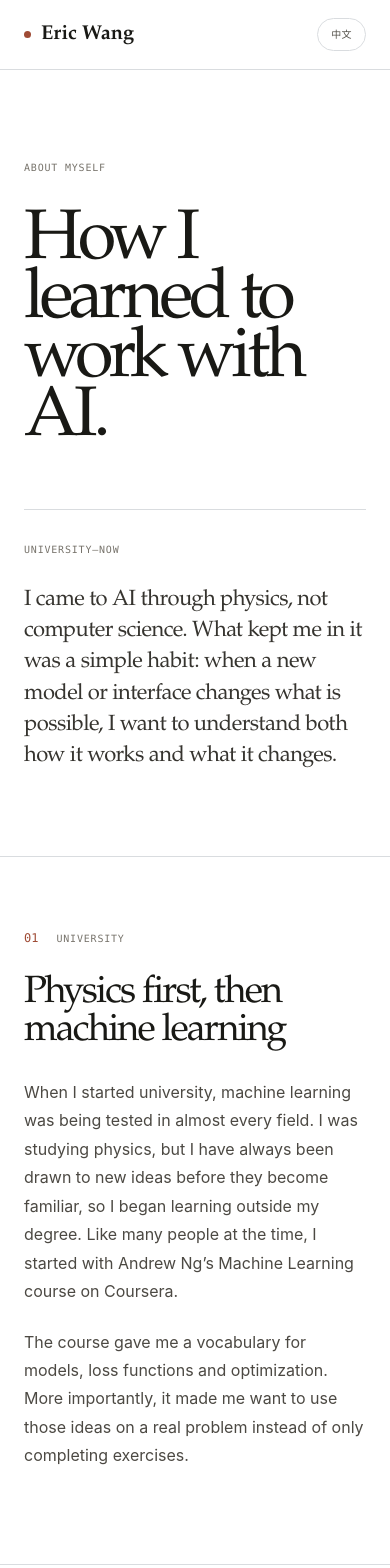
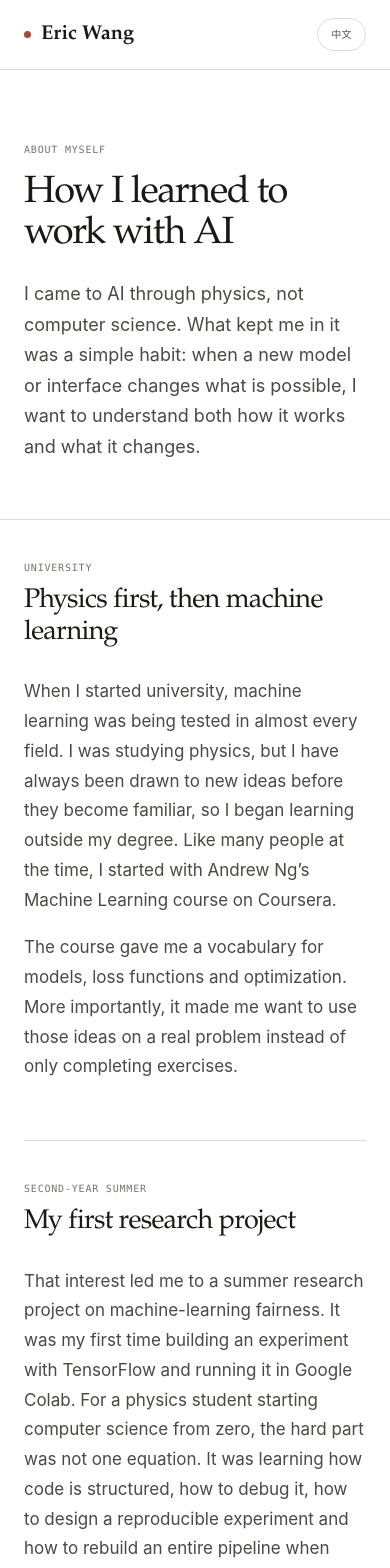
Before and after one commit to ericwang0321/ericwang0321.github.io, a Next.js app: page /about in a window 390 px wide. Shown: the top 1568 px of the page. Built offline with nearby package versions, Linux system fonts and the light colour scheme.

Commit message:
Simplify about page layout

```diff
--- a/app/about/about.module.css
+++ b/app/about/about.module.css
@@ -7,7 +7,7 @@
 
 .nav {
   align-items: center;
-  background: rgba(255, 255, 255, 0.92);
+  background: #fff;
   border-bottom: 1px solid #d9dcdf;
   display: flex;
   height: 70px;
@@ -16,8 +16,6 @@
   position: sticky;
   top: 0;
   z-index: 10;
-  -webkit-backdrop-filter: blur(16px);
-  backdrop-filter: blur(16px);
 }
 
 .brand {
@@ -64,13 +62,12 @@
 
 .hero {
   margin: 0 auto;
-  max-width: 1380px;
-  padding: clamp(90px, 12vw, 170px) clamp(24px, 5vw, 72px) clamp(84px, 11vw, 150px);
+  max-width: 900px;
+  padding: 72px 24px 56px;
 }
 
 .hero > p,
-.marker p,
-.heroSummary span {
+.marker p {
   color: #77736b;
   font-family: "SFMono-Regular", Consolas, monospace;
   font-size: 10px;
@@ -79,53 +76,39 @@
 }
 
 .hero > p {
-  margin: 0 0 38px;
+  margin: 0 0 16px;
 }
 
 .hero h1 {
   font-family: "Iowan Old Style", "Palatino Linotype", Palatino, Georgia, serif;
-  font-size: clamp(64px, 10vw, 148px);
-  font-weight: 400;
-  letter-spacing: -0.065em;
-  line-height: 0.84;
+  font-size: clamp(38px, 5vw, 56px);
+  font-weight: 500;
+  letter-spacing: -0.035em;
+  line-height: 1.08;
   margin: 0;
 }
 
 .heroSummary {
-  align-items: start;
-  border-top: 1px solid #d9dcdf;
-  display: grid;
-  gap: 36px;
-  grid-template-columns: minmax(100px, 0.4fr) minmax(0, 1.6fr);
-  margin: clamp(60px, 9vw, 120px) 0 0 auto;
-  max-width: 760px;
-  padding-top: 24px;
-}
-
-.heroSummary span {
-  padding-top: 8px;
+  margin-top: 24px;
+  max-width: 720px;
 }
 
 .heroSummary p {
-  color: #36342f;
-  font-family: "Iowan Old Style", Palatino, Georgia, serif;
-  font-size: clamp(22px, 2.4vw, 32px);
-  letter-spacing: -0.025em;
-  line-height: 1.42;
+  color: #4c4943;
+  font-size: 18px;
+  line-height: 1.7;
   margin: 0;
 }
 
 .story {
   border-top: 1px solid #d9dcdf;
   margin: 0 auto;
-  max-width: 1380px;
+  max-width: 900px;
+  padding: 0 24px;
 }
 
 .chapter {
-  display: grid;
-  gap: clamp(48px, 8vw, 130px);
-  grid-template-columns: minmax(170px, 0.48fr) minmax(0, 1.52fr);
-  padding: clamp(64px, 9vw, 120px) clamp(24px, 5vw, 72px);
+  padding: 48px 0;
 }
 
 .chapter + .chapter {
@@ -133,15 +116,7 @@
 }
 
 .marker {
-  align-items: baseline;
-  display: flex;
-  gap: 18px;
-}
-
-.marker span {
-  color: var(--about-accent);
-  font-family: "SFMono-Regular", Consolas, monospace;
-  font-size: 12px;
+  margin-bottom: 10px;
 }
 
 .marker p {
@@ -149,24 +124,23 @@
 }
 
 .chapterCopy {
-  max-width: 780px;
+  max-width: 720px;
 }
 
 .chapterCopy h2 {
   font-family: "Iowan Old Style", Palatino, Georgia, serif;
-  font-size: clamp(38px, 5vw, 70px);
-  font-weight: 400;
-  letter-spacing: -0.05em;
-  line-height: 0.98;
-  margin: 0 0 36px;
+  font-size: clamp(27px, 3vw, 34px);
+  font-weight: 500;
+  letter-spacing: -0.025em;
+  line-height: 1.2;
+  margin: 0 0 22px;
 }
 
 .chapterCopy p {
   color: #4c4943;
-  font-size: clamp(16px, 1.45vw, 19px);
-  line-height: 1.78;
-  margin: 0 0 22px;
-  max-width: 710px;
+  font-size: 17px;
+  line-height: 1.75;
+  margin: 0 0 18px;
 }
 
 .chapterCopy a {
@@ -181,26 +155,23 @@
 }
 
 .footer {
-  align-items: end;
-  background: #191915;
-  color: #fff;
+  align-items: center;
+  border-top: 1px solid #d9dcdf;
   display: flex;
   justify-content: space-between;
-  margin-top: 40px;
-  min-height: 320px;
-  padding: clamp(48px, 7vw, 96px);
+  margin: 24px auto 0;
+  max-width: 900px;
+  padding: 32px 24px 56px;
 }
 
 .footer p {
-  font-family: "Iowan Old Style", Palatino, Georgia, serif;
-  font-size: clamp(48px, 7vw, 100px);
-  letter-spacing: -0.055em;
-  line-height: 0.9;
+  color: #55524b;
+  font-size: 14px;
   margin: 0;
 }
 
 .footer a {
-  border-bottom: 1px solid #fff;
+  border-bottom: 1px solid #191915;
   font-family: "SFMono-Regular", Consolas, monospace;
   font-size: 10px;
   letter-spacing: 0.05em;
@@ -213,19 +184,8 @@
     display: none;
   }
 
-  .hero h1 {
-    font-size: clamp(58px, 18vw, 92px);
-  }
-
-  .heroSummary,
   .chapter {
-    gap: 28px;
-    grid-template-columns: 1fr;
-  }
-
-  .chapter {
-    padding-bottom: 72px;
-    padding-top: 72px;
+    padding: 40px 0;
   }
 
   .chapterCopy h2 {
@@ -233,8 +193,6 @@
   }
 
   .footer {
-    align-items: start;
-    flex-direction: column;
-    gap: 60px;
+    gap: 24px;
   }
 }
--- a/app/about/page.tsx
+++ b/app/about/page.tsx
@@ -138,9 +138,8 @@ export default function AboutPage() {
 
       <section className={styles.hero}>
         <p>{language === "en" ? "About myself" : "关于我自己"}</p>
-        <h1>{language === "en" ? <>How I learned to<br />work with AI.</> : <>我如何一步步<br />走进 AI。</>}</h1>
+        <h1>{language === "en" ? "How I learned to work with AI" : "我如何一步步走进 AI"}</h1>
         <div className={styles.heroSummary}>
-          <span>{language === "en" ? "University—Now" : "大学至今"}</span>
           <p>{language === "en"
             ? "I came to AI through physics, not computer science. What kept me in it was a simple habit: when a new model or interface changes what is possible, I want to understand both how it works and what it changes."
             : "我从物理而不是计算机专业进入 AI。让我一直走下去的是一个简单的习惯：当新的模型或交互方式改变了可能性，我既想理解它如何工作，也想知道它会改变什么。"}</p>
@@ -148,16 +147,15 @@ export default function AboutPage() {
       </section>
 
       <section className={styles.story} aria-label={language === "en" ? "AI journey" : "AI 学习与实践路径"}>
-        {stories.map((item, index) => (
+        {stories.map((item) => (
           <article className={styles.chapter} key={item.title.en}>
             <div className={styles.marker}>
-              <span>{String(index + 1).padStart(2, "0")}</span>
               <p>{item.marker[language]}</p>
             </div>
             <div className={styles.chapterCopy}>
               <h2>{item.title[language]}</h2>
               {item.body[language].map((paragraph) => <p key={paragraph}>{paragraph}</p>)}
-              {index === 1 ? <a href="https://doi.org/10.1145/3690646" target="_blank" rel="noreferrer">
+              {item.title.en === "My first research project" ? <a href="https://doi.org/10.1145/3690646" target="_blank" rel="noreferrer">
                 Fair Single Index Model · ACM TKDD ↗
               </a> : null}
             </div>
@@ -166,7 +164,7 @@ export default function AboutPage() {
       </section>
 
       <footer className={styles.footer}>
-        <p>{language === "en" ? "The work continues." : "探索还在继续。"}</p>
+        <p>{language === "en" ? "More of my work" : "更多内容"}</p>
         <Link href="/#research">{language === "en" ? "Read my research" : "查看我的研究"} →</Link>
       </footer>
     </main>
```
